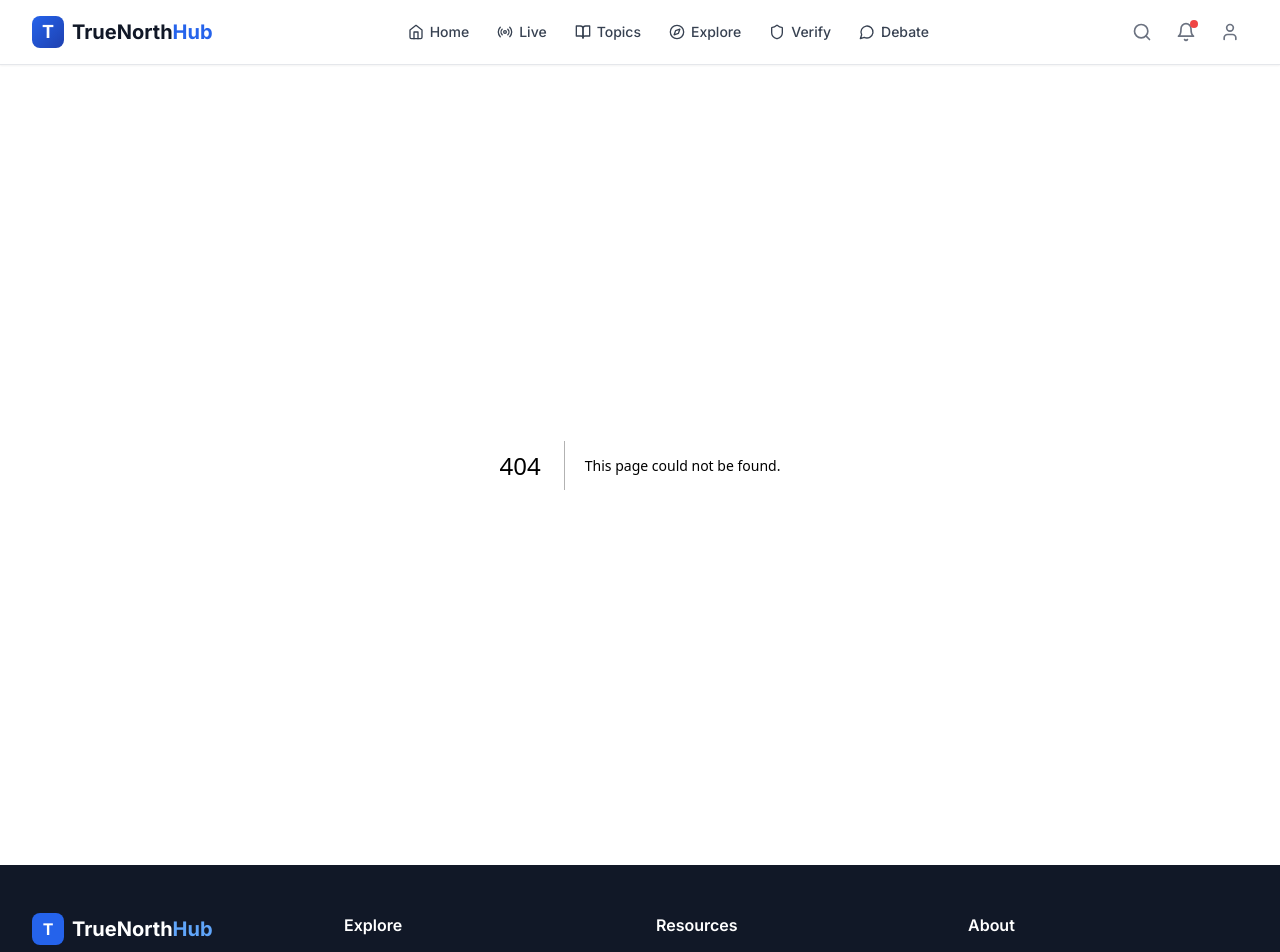
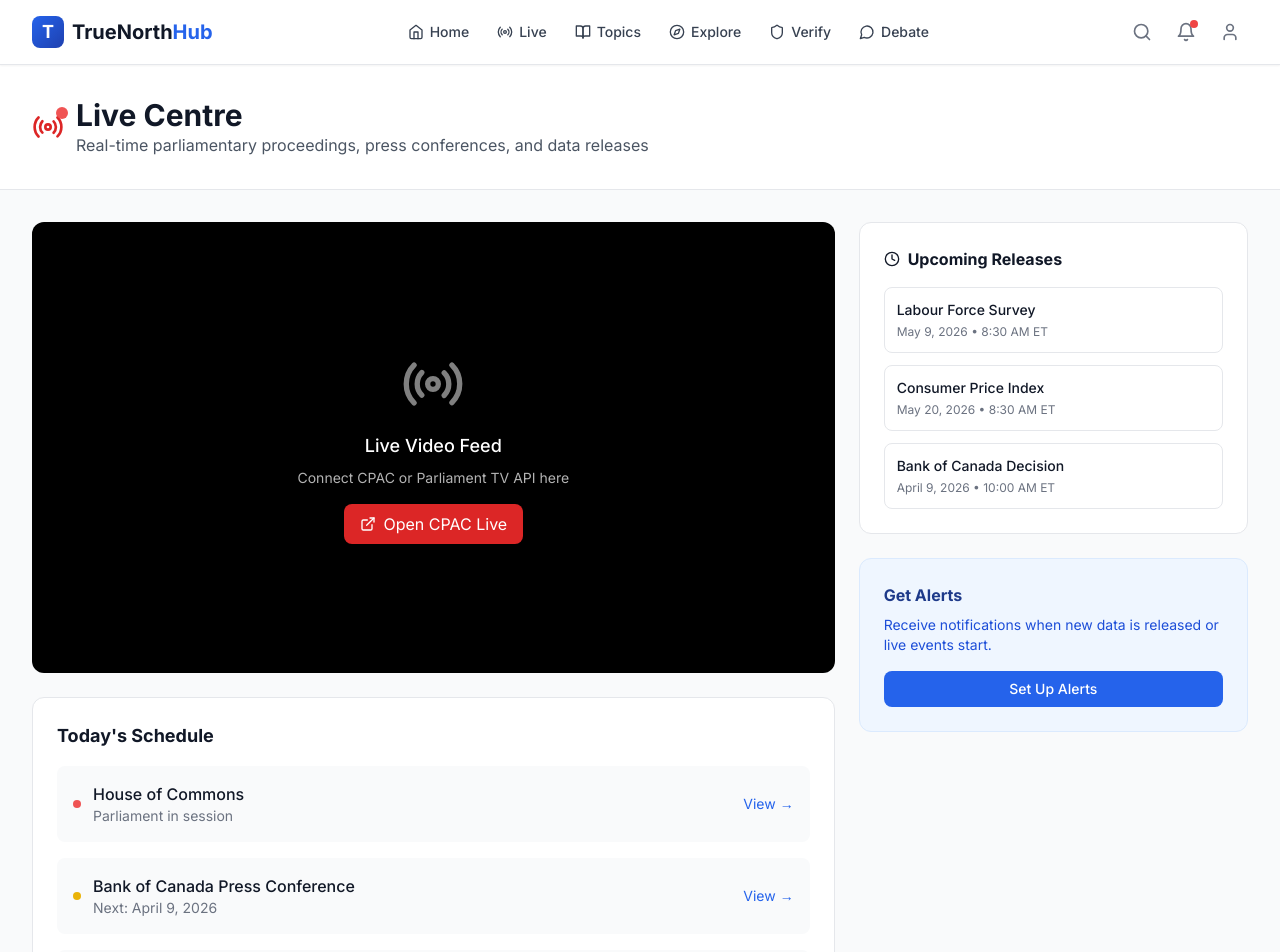
Before and after one commit to CivicIntelCanada/TrueNorthResearchHub, a Next.js app: page /live in a window 1280 px wide. Before the commit this address had no page. Shown: the top 952 px of the page. Built offline with nearby package versions, Linux system fonts and the light colour scheme.

Commit message:
Add src/app/live/page.tsx

```diff
--- /dev/null
+++ b/src/app/live/page.tsx
@@ -0,0 +1,131 @@
+import { Radio, Calendar, Clock, ExternalLink } from 'lucide-react';
+import Link from 'next/link';
+
+export default function LiveCentre() {
+  const liveFeeds = [
+    {
+      title: 'House of Commons',
+      status: 'live',
+      description: 'Parliament in session',
+      url: 'https://www.ourcommons.ca/en',
+      type: 'government'
+    },
+    {
+      title: 'Bank of Canada Press Conference',
+      status: 'upcoming',
+      description: 'Next: April 9, 2026',
+      url: 'https://www.bankofcanada.ca/',
+      type: 'government'
+    },
+    {
+      title: 'Statistics Canada Releases',
+      status: 'scheduled',
+      description: 'CPI Data: May 20, 2026',
+      url: 'https://www.statcan.gc.ca/',
+      type: 'data'
+    }
+  ];
+
+  return (
+    <div className="min-h-screen bg-gray-50">
+      <div className="bg-white border-b">
+        <div className="max-w-7xl mx-auto px-4 sm:px-6 lg:px-8 py-8">
+          <div className="flex items-center gap-3">
+            <div className="relative">
+              <Radio className="w-8 h-8 text-red-600" />
+              <span className="absolute -top-1 -right-1 w-3 h-3 bg-red-500 rounded-full animate-pulse"></span>
+            </div>
+            <div>
+              <h1 className="text-3xl font-bold text-gray-900">Live Centre</h1>
+              <p className="text-gray-600">Real-time parliamentary proceedings, press conferences, and data releases</p>
+            </div>
+          </div>
+        </div>
+      </div>
+
+      <div className="max-w-7xl mx-auto px-4 sm:px-6 lg:px-8 py-8">
+        <div className="grid grid-cols-1 lg:grid-cols-3 gap-6">
+          {/* Main Feed Area */}
+          <div className="lg:col-span-2 space-y-6">
+            <div className="bg-black rounded-xl overflow-hidden aspect-video flex items-center justify-center">
+              <div className="text-center text-white">
+                <Radio className="w-16 h-16 mx-auto mb-4 opacity-50" />
+                <p className="text-lg font-medium">Live Video Feed</p>
+                <p className="text-sm opacity-70 mt-2">Connect CPAC or Parliament TV API here</p>
+                <a
+                  href="https://www.cpac.ca/"
+                  target="_blank"
+                  rel="noopener noreferrer"
+                  className="inline-flex items-center gap-2 mt-4 px-4 py-2 bg-red-600 rounded-lg hover:bg-red-700 transition-colors"
+                >
+                  <ExternalLink className="w-4 h-4" />
+                  Open CPAC Live
+                </a>
+              </div>
+            </div>
+
+            <div className="bg-white rounded-xl border p-6">
+              <h2 className="text-lg font-bold text-gray-900 mb-4">Today's Schedule</h2>
+              <div className="space-y-4">
+                {liveFeeds.map((feed, idx) => (
+                  <div key={idx} className="flex items-center justify-between p-4 bg-gray-50 rounded-lg">
+                    <div className="flex items-center gap-3">
+                      <div className={`w-2 h-2 rounded-full ${
+                        feed.status === 'live' ? 'bg-red-500 animate-pulse' :
+                        feed.status === 'upcoming' ? 'bg-yellow-500' : 'bg-gray-400'
+                      }`}></div>
+                      <div>
+                        <h3 className="font-medium text-gray-900">{feed.title}</h3>
+                        <p className="text-sm text-gray-500">{feed.description}</p>
+                      </div>
+                    </div>
+                    <a
+                      href={feed.url}
+                      target="_blank"
+                      rel="noopener noreferrer"
+                      className="text-blue-600 hover:underline text-sm"
+                    >
+                      View →
+                    </a>
+                  </div>
+                ))}
+              </div>
+            </div>
+          </div>
+
+          {/* Sidebar */}
+          <div className="space-y-6">
+            <div className="bg-white rounded-xl border p-6">
+              <h3 className="font-bold text-gray-900 mb-4 flex items-center gap-2">
+                <Clock className="w-4 h-4" />
+                Upcoming Releases
+              </h3>
+              <div className="space-y-3">
+                <div className="p-3 border rounded-lg">
+                  <p className="font-medium text-sm">Labour Force Survey</p>
+                  <p className="text-xs text-gray-500 mt-1">May 9, 2026 • 8:30 AM ET</p>
+                </div>
+                <div className="p-3 border rounded-lg">
+                  <p className="font-medium text-sm">Consumer Price Index</p>
+                  <p className="text-xs text-gray-500 mt-1">May 20, 2026 • 8:30 AM ET</p>
+                </div>
+                <div className="p-3 border rounded-lg">
+                  <p className="font-medium text-sm">Bank of Canada Decision</p>
+                  <p className="text-xs text-gray-500 mt-1">April 9, 2026 • 10:00 AM ET</p>
+                </div>
+              </div>
+            </div>
+
+            <div className="bg-blue-50 rounded-xl border border-blue-100 p-6">
+              <h3 className="font-bold text-blue-900 mb-2">Get Alerts</h3>
+              <p className="text-sm text-blue-700 mb-4">Receive notifications when new data is released or live events start.</p>
+              <button className="w-full px-4 py-2 bg-blue-600 text-white rounded-lg text-sm font-medium hover:bg-blue-700 transition-colors">
+                Set Up Alerts
+              </button>
+            </div>
+          </div>
+        </div>
+      </div>
+    </div>
+  );
+}
```
